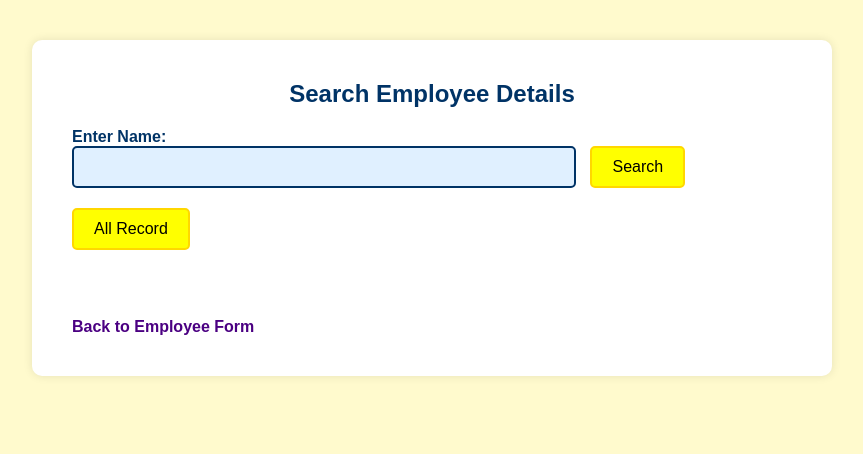
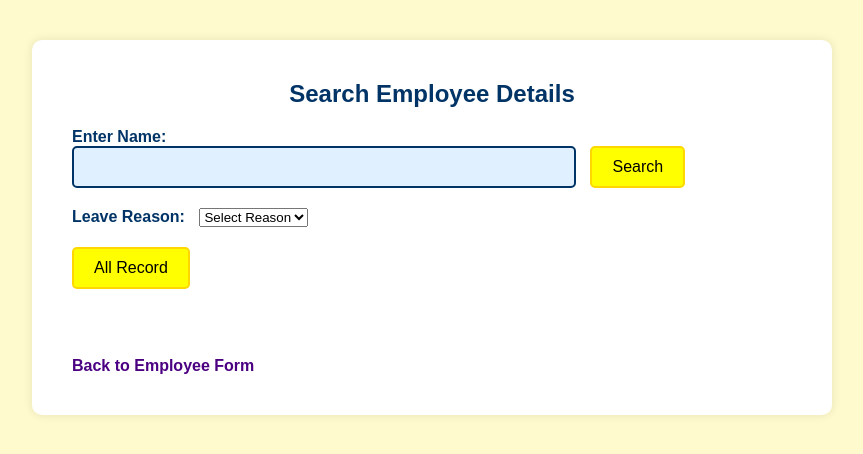
Before and after one commit to 20santi/ecl-project, a Flask app: page /get_employee in a window 1280 px wide. Shown: the top 454 px of the page, without its empty margins (208-1071 px from the left). Run offline with Flask 3, Linux system fonts and the light colour scheme.

Commit message:
update code

```diff
--- a/app.py
+++ b/app.py
@@ -14,6 +14,8 @@ app.secret_key = 'my-secret-key-12345'  # type: ignore # Required for session us
 def init_db():
     conn = sqlite3.connect('employee.db')
     cursor = conn.cursor()
+    # cursor.execute("DROP TABLE IF EXISTS leave_requests")
+    # cursor.execute("DROP TABLE IF EXISTS employees")
 
     cursor.execute('''
         CREATE TABLE IF NOT EXISTS employees (
@@ -97,7 +99,6 @@ def get_employee_detail():
                         latest_reason = ''  # Invalid date format fallback
 
                 result_set[emp_id] = row + (latest_reason,)
-                print(result_set[emp_id])  # Debugging output
 
         employees = list(result_set.values())
 
@@ -213,9 +214,69 @@ def download_excel():
                      mimetype='application/vnd.openxmlformats-officedocument.spreadsheetml.sheet')
 
 
+@app.route('/leave_type', methods=['POST'])
+def leave_type_filter():
+    selected_reason = request.form['reason']
+
+    conn = sqlite3.connect('employee.db')
+    cursor = conn.cursor()
+
+    # Step 1: Get all leave requests with the selected leave_reason
+    cursor.execute('''
+        SELECT employee_id FROM leave_requests
+        WHERE leave_reason = ?
+    ''', (selected_reason,))
+    leave_rows = cursor.fetchall()
+
+    if not leave_rows:
+        conn.close()
+        return render_template('show_employee.html', employees=[], names=selected_reason, searched=True)
+
+    emp_ids = list(set([str(row[0]) for row in leave_rows]))  # Unique employee IDs
+
+    # Step 2: Get employee details for these IDs
+    placeholders = ','.join(['?'] * len(emp_ids))
+
+    cursor.execute(f'''
+        SELECT * FROM employees
+        WHERE id IN ({placeholders})
+    ''', emp_ids)
+    employees = cursor.fetchall()
+
+    # Step 3: For each employee, attach the latest leave_reason (if current)
+    enriched_employees = []
+    for emp in employees:
+        emp_id = emp[0]
+        cursor.execute('''
+            SELECT leave_reason, to_date
+            FROM leave_requests
+            WHERE employee_id = ?
+            ORDER BY id DESC LIMIT 1
+        ''', (emp_id,))
+        leave_info = cursor.fetchone()
+        latest_reason = ''
+        if leave_info:
+            reason, to_date_str = leave_info
+            try:
+                current_date = datetime.now().date()
+                leave_end_date = datetime.strptime(to_date_str, '%Y-%m-%d').date()
+                if current_date <= leave_end_date:
+                    latest_reason = reason
+            except ValueError:
+                pass
+        enriched_employees.append(emp + (latest_reason,))
+
+    session['export_data'] = enriched_employees
+    conn.close()
+
+    return render_template('show_employee.html', employees=enriched_employees, names=selected_reason, searched=True)
+
+
+
 @app.route('/leaveForm')
 def leave_form():
     return render_template('leave_form.html')
+
 
 @app.route('/all_employees', methods=['GET'])
 def all_employees():
--- a/templates/show_employee.html
+++ b/templates/show_employee.html
@@ -124,6 +124,20 @@
         <input type="text" id="name" name="name" required>
         <input type="submit" value="Search">
       </form>
+      <div class="form-row">
+        <form action="/leave_type" method="POST">
+          <div class="form-group" style="flex: 1; margin-top: 20px;">
+            <label for="reason">Leave Reason:</label>
+            <select id="reason" name="reason" required onchange="this.form.submit()">
+              <option value="" disabled selected>Select Reason</option>
+              <option value="CL">CL</option>
+              <option value="SL">SL</option>
+              <option value="EL">EL</option>
+            </select>
+          </div>
+        </form>
+      </div>
+
       <form action="/all_employees" method="GET" style="margin-top: 20px;">
         <button type="submit">All Record</button>
       </form>
```
Also changed, not shown: employee.db.
